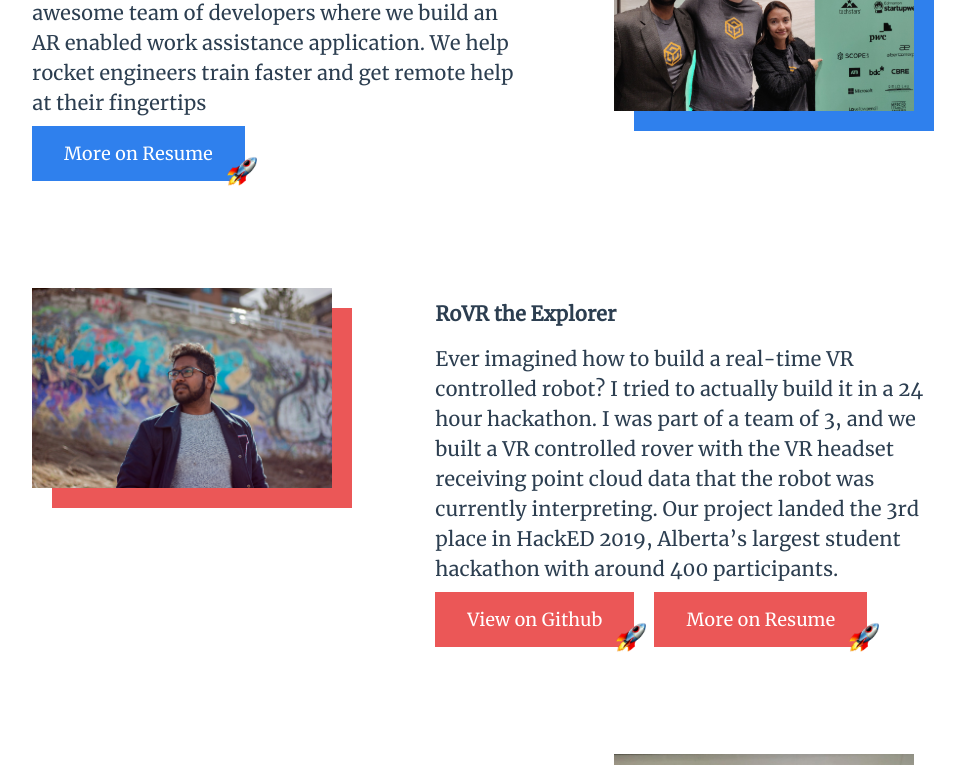
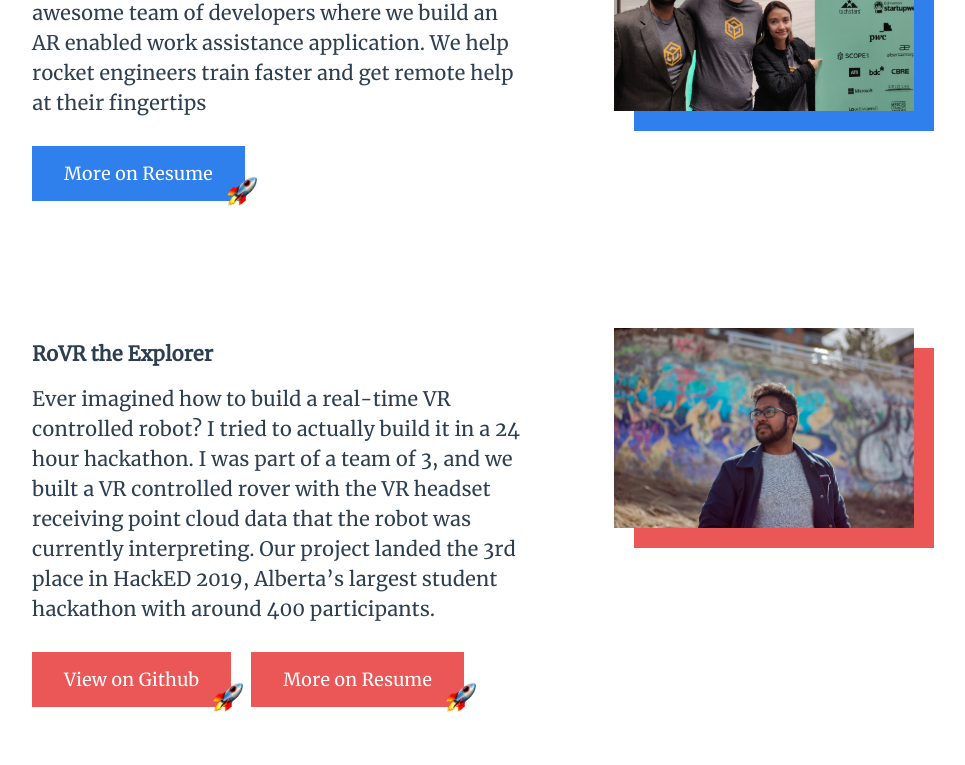
Before and after one commit to megnathramesh/megnathramesh-website, a Vue app: page / in a window 1280 px wide. Shown: the part 940-1705 px from the top of the page, without its empty margins (160-1125 px from the left). Built offline with nearby package versions, Linux system fonts and the light colour scheme; what vue-parallax-js would draw is missing.

Commit message:
mobile responsiveness

```diff
--- a/src/components/layout/Hero.vue
+++ b/src/components/layout/Hero.vue
@@ -22,22 +22,12 @@
 
   export default  {
     name: 'hero',
-    components: {
-    },
+    components: { },
     props: [],
-    mounted () {
-
-    },
-    data () {
-      return {
-      }
-    },
-    methods: {
-
-    },
-    computed: {
-
-    }
+    mounted () { },
+    data () { return { } },
+    methods: { },
+    computed: { }
 }
 
 
@@ -48,6 +38,14 @@
     display: grid;
     grid-template-columns: 50% auto;
     grid-template-rows: 40vh;
+
+    @media screen and (max-width: 581px) {
+      grid-template-columns: 100%;
+      grid-template-rows: auto auto;
+
+      &_right { grid-row: 1; }
+      &_left { grid-row: 2; }
+    }
 
     margin-top: 0;
     padding-top: 25vh;
@@ -70,6 +68,5 @@
       &--intro { margin: 30px 0; }
       &--title { margin: 30px 0; }
     }
-
   }
 </style>
--- a/src/components/layout/Intro.vue
+++ b/src/components/layout/Intro.vue
@@ -11,13 +11,13 @@
       </div>
     </div>
     <div class="intro_proj intro_proj--inverse">
-      <div class="intro_item intro_item--right text">
+      <FloatingImage :image="rovr_the_explorer.image" :colour="rovr_the_explorer.colour" class="intro_item intro_item--right rovr_the_explorer img" />
+      <div class="intro_item intro_item--left text">
         <h1 class="intro_subtitle">{{rovr_the_explorer.title}}</h1>
         <p class="intro_description">{{rovr_the_explorer.description}}</p>
         <Button class="intro_button intro_button--rovr_the_explorer" :new-tab="true" :link="rovr_the_explorer.githubbuttonlink" :text="rovr_the_explorer.githubbuttontext" :colour="rovr_the_explorer.colour" />
         <Button class="intro_button intro_button--rovr_the_explorer" :new-tab="true" :link="rovr_the_explorer.resumebuttonlink" :text="rovr_the_explorer.resumebuttontext" :colour="rovr_the_explorer.colour" />
       </div>
-      <FloatingImage :image="rovr_the_explorer.image" :colour="rovr_the_explorer.colour" class="intro_item intro_item--left rovr_the_explorer img" />
     </div>
     <div class="intro_proj">
       <FloatingImage :image="paulie_blart.image" :colour="paulie_blart.colour" class="intro_item intro_item--right paulie_blart img" />
@@ -94,10 +94,6 @@
   .intro {
       position: relative;
       margin-top: calc(25vh - 50px);
-      // @media screen and (max-width: 40em) {
-      //   padding: 100px 7.5% 0px;
-      //   display: block;
-      // }
 
       &_proj {
         margin: 15vh auto;
@@ -106,8 +102,9 @@
         grid-template-rows: 100%;
         grid-column-gap: 10%;
 
-        &--inverse {
-          grid-template-columns: 35% auto;
+        @media screen and (max-width: 40em) {
+          grid-template-columns: 100%;
+          grid-template-rows: auto auto;
         }
       }
 
@@ -116,12 +113,24 @@
           grid-column-start: 1;
           grid-column-end: 2;
           grid-row: 1;
+
+          @media screen and (max-width: 40em) {
+            grid-column: unset;
+            grid-row: 2;
+          }
+
         }
 
         &--right {
           grid-column-start: 2;
           grid-column-end: 3;
           grid-row: 1;
+
+          @media screen and (max-width: 40em) {
+            grid-column: unset;
+            grid-row: 1;
+            height: 30vh;
+          }
         }
 
         &.img {
@@ -138,6 +147,7 @@
       &_button {
         display: inline-block;
         margin-top: 0;
+        padding: 20px 0;
       }
   }
 </style>
```
